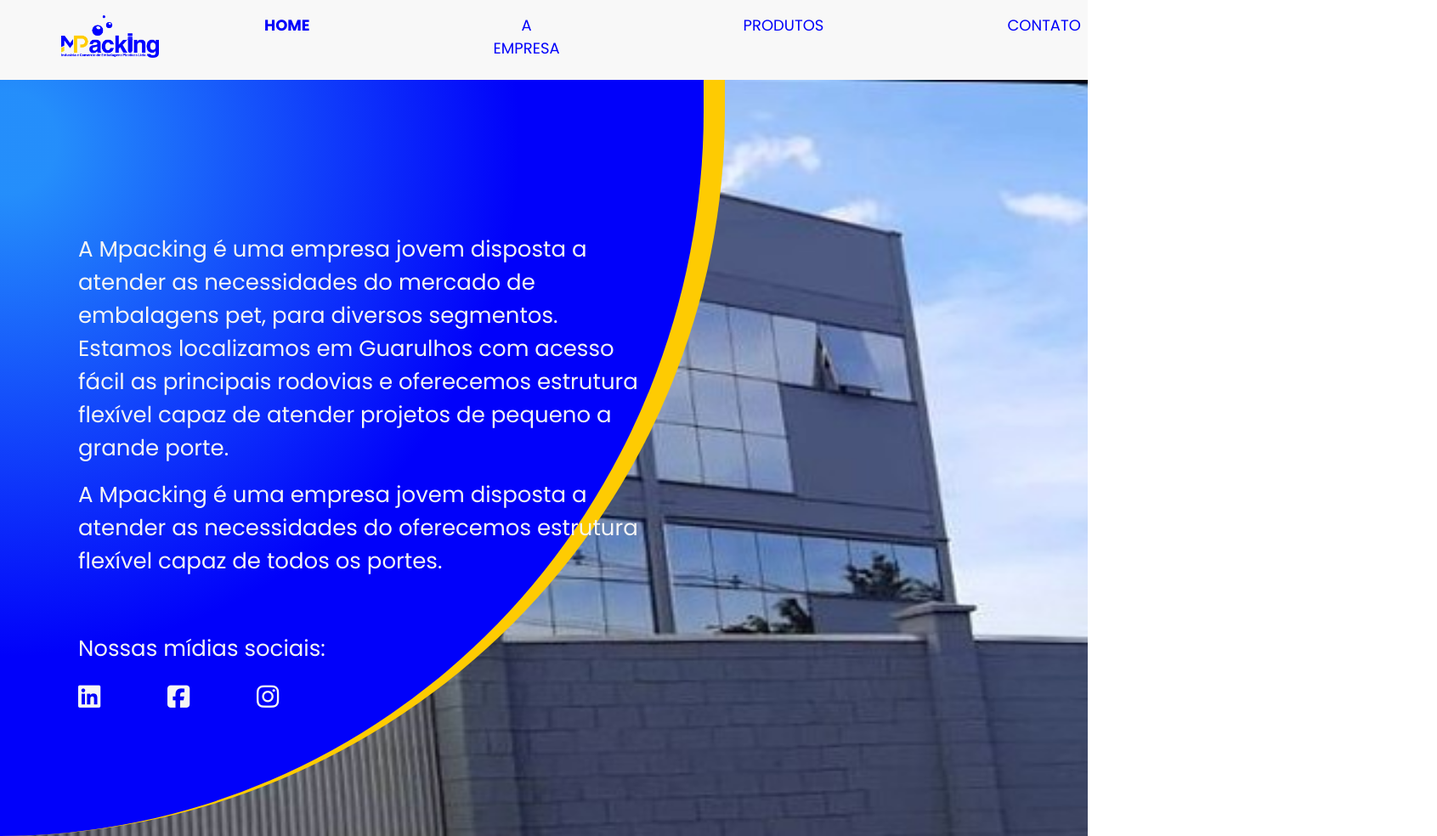
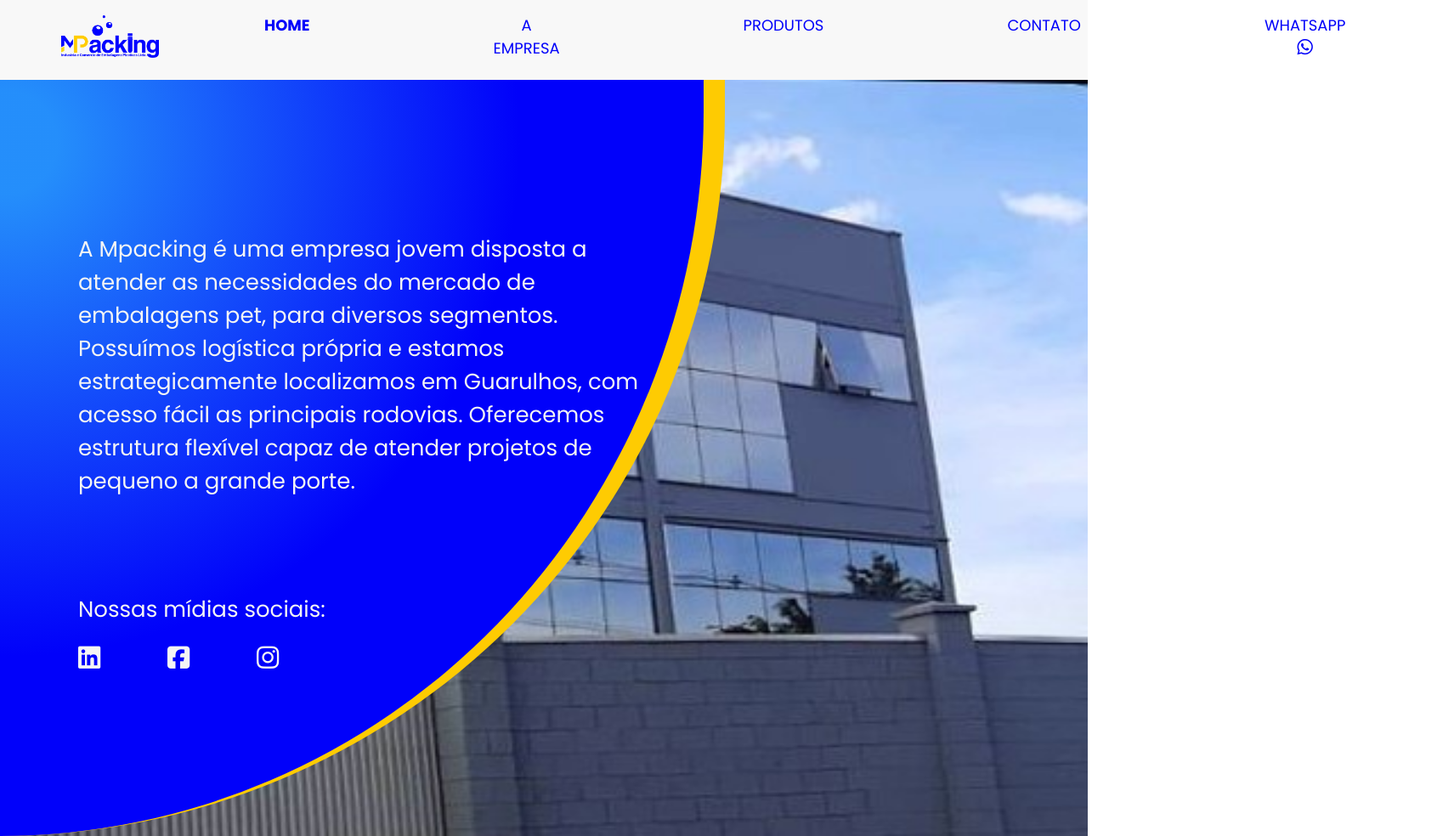
Before and after one commit to elizbethsandri/Mpacking, a website: page index.html in a window 1280 px wide. Shown: the whole page at 85% size, 1691 px wide, since content can reach past the window. Drawn offline with nearby package versions, Linux system fonts and the light colour scheme.

Commit message:
Readded whatsapp button

```diff
--- a/css/navbar.css
+++ b/css/navbar.css
@@ -34,6 +34,10 @@
     color: var(--primary-color);
     border-radius: 100px;
 }
+.nav-item i {
+    color: var(--primary-color);
+    font-size: 21px;
+}
 
 .navbar ul {
     margin: 0px;
--- a/index.html
+++ b/index.html
@@ -37,6 +37,11 @@
               <li class="nav-item">
                 <a class="nav-link" href="contato.html" title="Nossos contatos">Contato</a>
               </li>
+              <li  class="nav-item">
+                <a class="nav-link" href="https://chat.whatsapp.com/Fz84N5UEltnEpQ3WKnWdT0">whatsapp
+                  <i class="fa-brands fa-whatsapp"></i>
+                </a>
+              </li>
             </ul>
           </div>
         </div>
@@ -49,16 +54,13 @@
             <div class="intro col-8">
                     <p class="intro-text">
                         A Mpacking é uma empresa jovem disposta a atender as necessidades do mercado de embalagens pet, para diversos segmentos. <br/>
-                        Estamos localizamos em Guarulhos com acesso fácil as principais rodovias e oferecemos estrutura flexível capaz de atender projetos de pequeno a grande porte.
-                    </p>
-                    <p class="intro-text">
-                        A Mpacking é uma empresa jovem disposta a atender as necessidades do oferecemos estrutura flexível capaz de todos os portes.
+                        Possuímos logística própria e estamos estrategicamente localizamos em Guarulhos, com acesso fácil as principais rodovias. Oferecemos estrutura flexível capaz de atender projetos de pequeno a grande porte.
                     </p>
             <div class="social-media">
                 <div class="d-flex">
                     <div class="intro-text">
                         <div>
-                            <p class="pt-5">
+                            <p class="pt-5 mt-5">
                                 Nossas mídias sociais:
                             </p>
                         </div>
@@ -81,6 +83,7 @@
                     </div>
                 </div>
             </div>
+            </div>
         </div>
         </div>
         </div>
```
Also changed, not shown: contato.html (+5 -0 lines), empresa.html (+5 -0 lines), produtos.html (+5 -0 lines).
